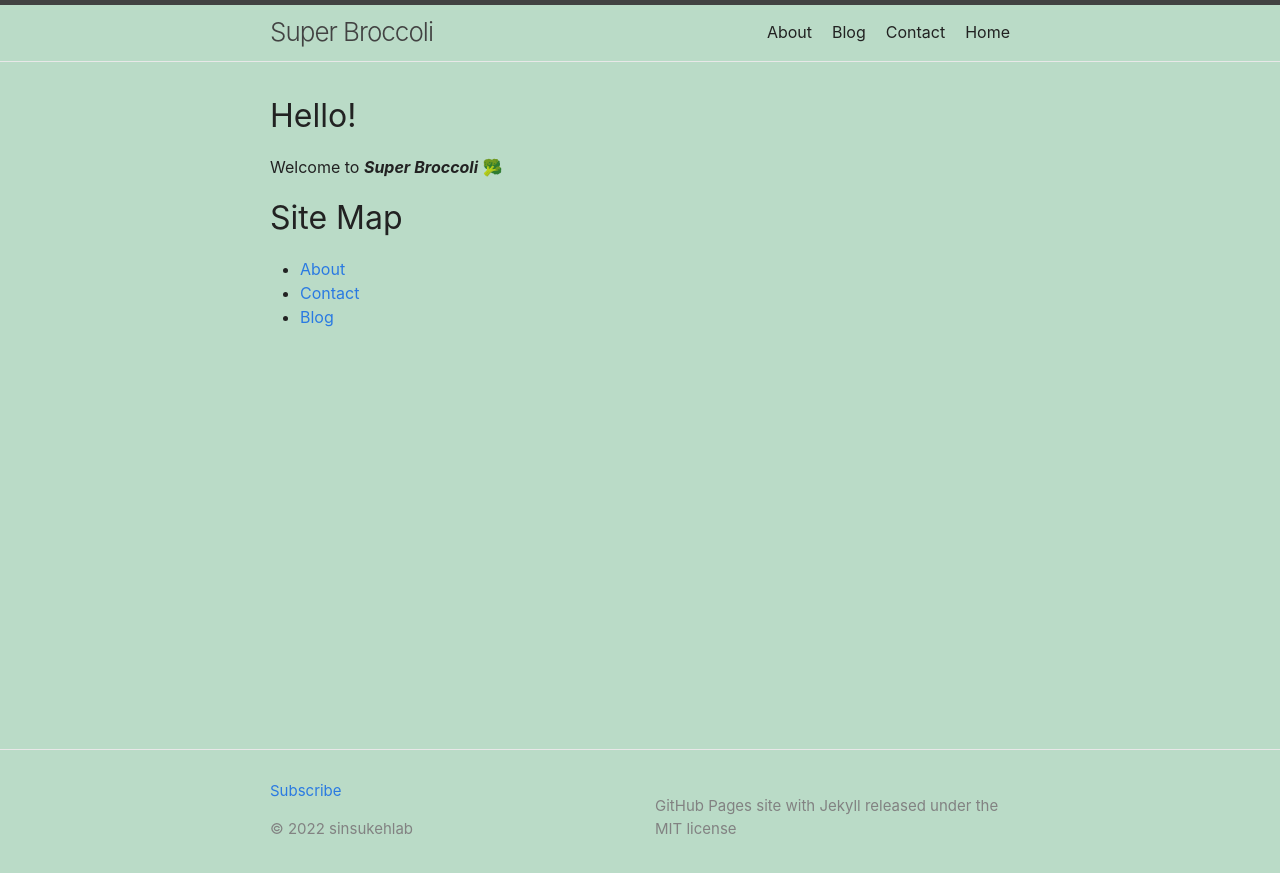
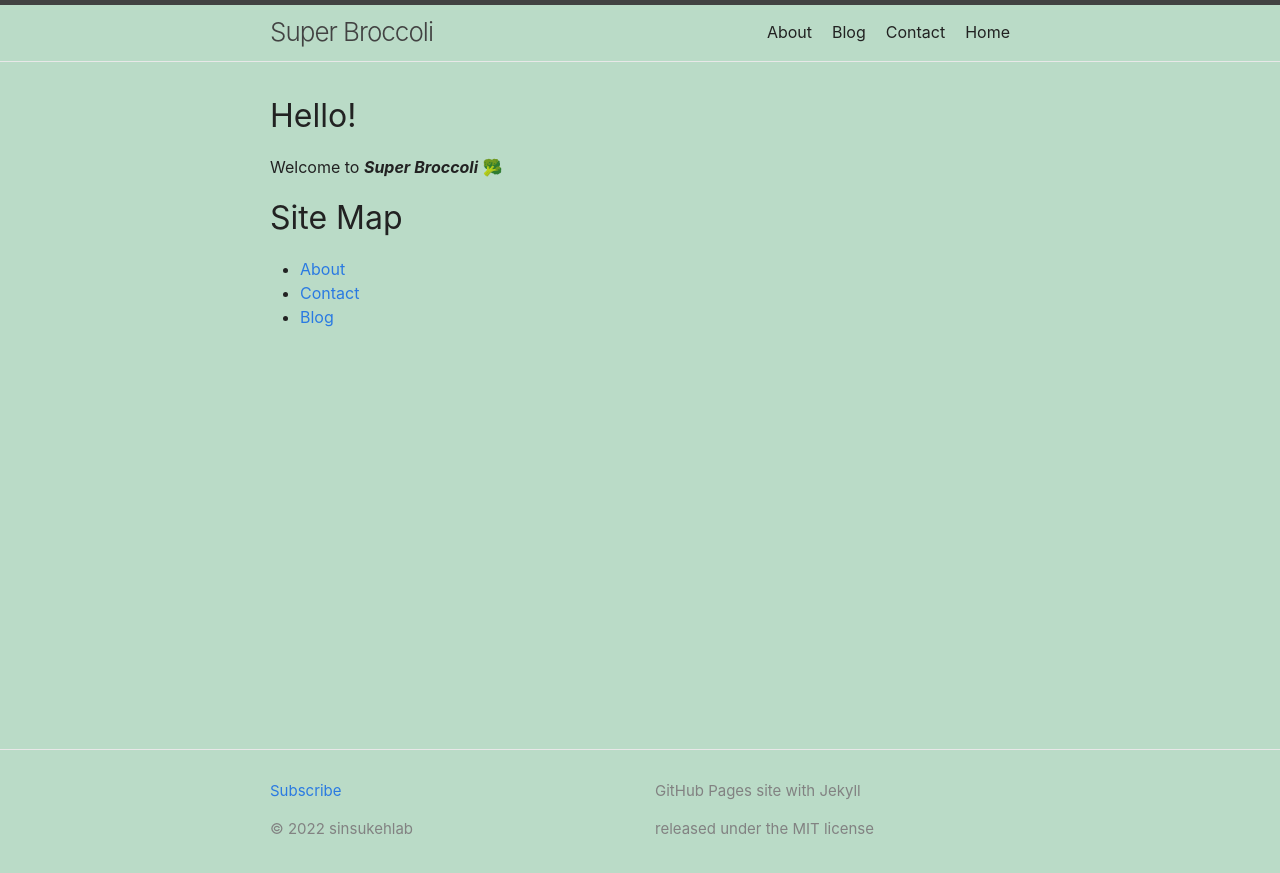
Before and after one commit to sinsukehlab/super-broccoli, a Jekyll site: the page built from index.md, in a window 1280 px wide. Shown: the top 873 px of the page. Built offline with Jekyll 4.4.1, drawn with Linux system fonts in a browser that asks for light colours; emoji names are drawn with the system emoji font; part of the change alters nothing that is shown.

Commit message:
separate description

```diff
--- a/_config.yml
+++ b/_config.yml
@@ -3,9 +3,9 @@ markdown: GFM
 title: "Super Broccoli"
 author:
   name: sinsukehlab
-description: |-
-  GitHub Pages site with Jekyll
-  released under the MIT license
+description:
+  l1: GitHub Pages site with Jekyll
+  l2: released under the MIT license
 
 plugins:
   - jemoji
--- a/_includes/footer.html
+++ b/_includes/footer.html
@@ -20,7 +20,8 @@
                 {%- endif %}
             </div>
             <div class="footer-col">
-                <p>{{ site.description | markdownify }}</p>
+                <p>{{ site.description.l1 | escape }}</p>
+                <p>{{ site.description.l2 | escape }}</p>
             </div>
         </div>
     </div>
```
